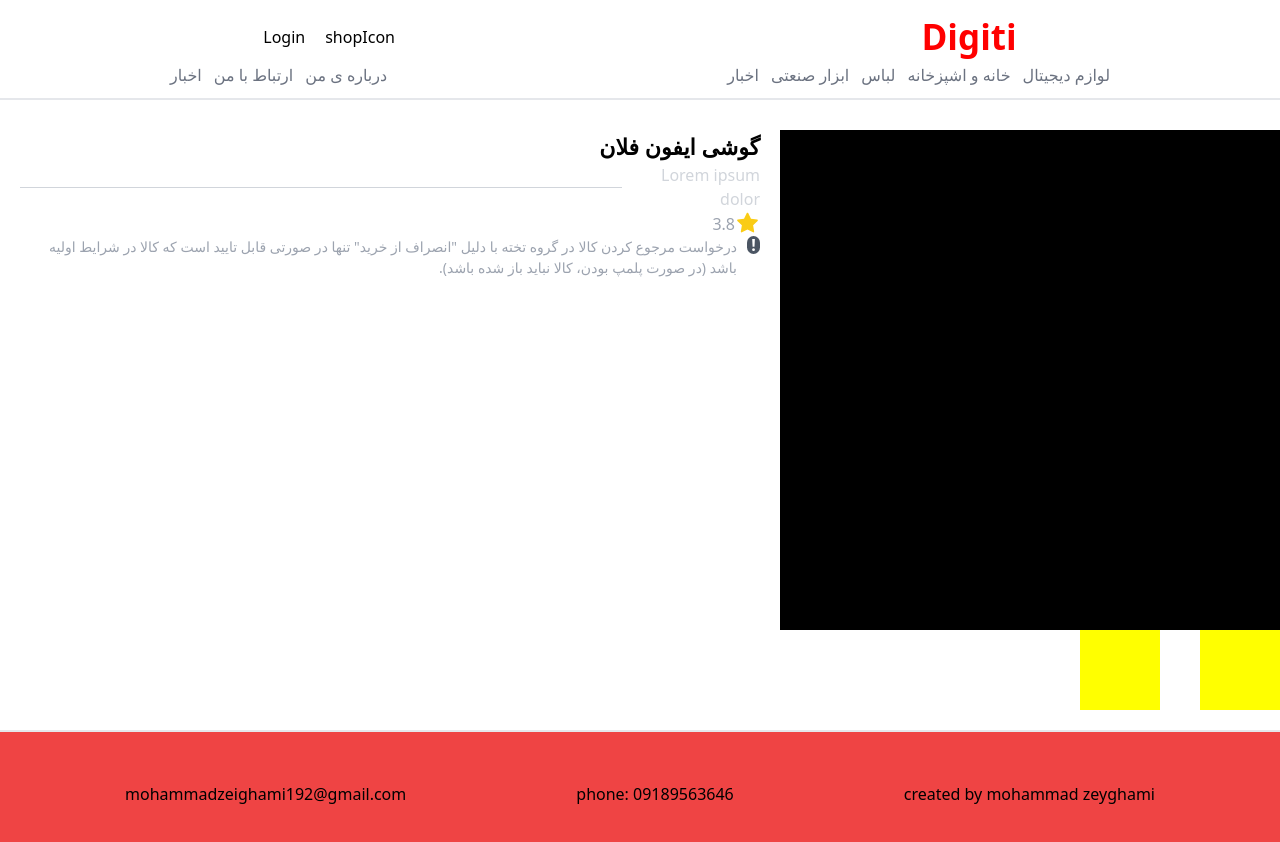
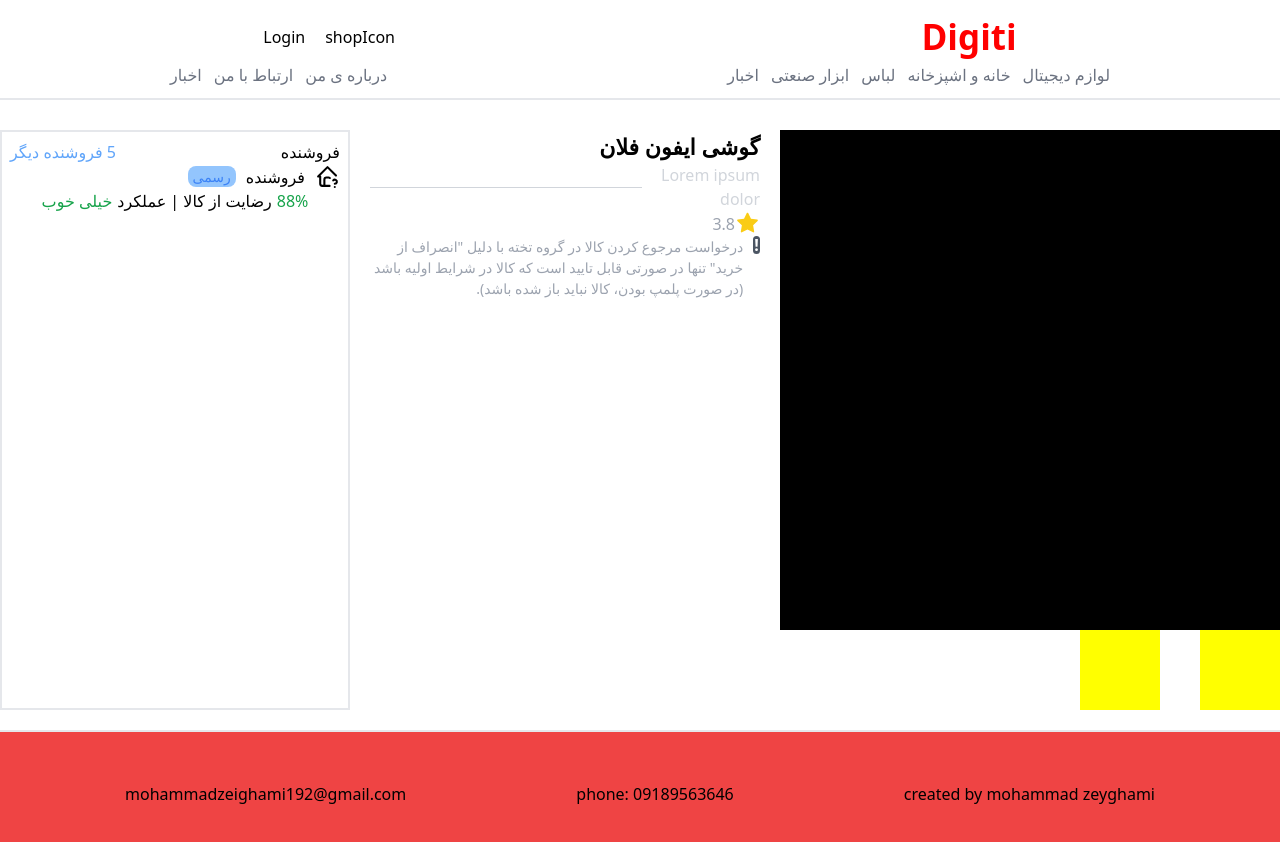
Before and after one commit to mohammadzeyghami/digiti, a Next.js app: page /1/1 in a window 1280 px wide. Shown: the top 842 px of the page. Built offline with nearby package versions, Linux system fonts and the light colour scheme.

Commit message:
Update index.jsx

```diff
--- a/pages/[category]/[productName]/index.jsx
+++ b/pages/[category]/[productName]/index.jsx
@@ -1,6 +1,7 @@
 import React from "react";
 import Image from "next/image";
 import { AiFillStar } from "react-icons/ai";
+import { TbHomeQuestion } from "react-icons/tb";
 
 const index = () => {
   return (
@@ -36,7 +37,27 @@ const index = () => {
             </p>
           </div>
         </div>
-        <div></div>{" "}
+        <div className="border-2 flex flex-col p-2 w-[350px]">
+          <div className="flex items-center justify-between">
+            <h3>فروشنده</h3>
+
+            <p className="text-blue-400">5 فروشنده دیگر</p>
+          </div>
+          <div className="flex items-center gap-[10px]">
+            <TbHomeQuestion size={25} />
+            <p className="">فروشنده</p>
+            <div className=" bg-blue-300 px-[5px] rounded-lg">
+              <p className="text-blue-500 text-[14px]"> رسمی</p>
+            </div>
+          </div>
+          <div className=" flex w-full justify-center items-center ">
+            <span className="text-green-600 ml-[5px] ">88%</span> رضایت از کالا
+            | {"  "}
+            عملکرد
+            {"  "}
+            <span className="text-green-600 mr-[5px]">خیلی خوب</span>
+          </div>
+        </div>
       </div>
     </div>
   );
```
